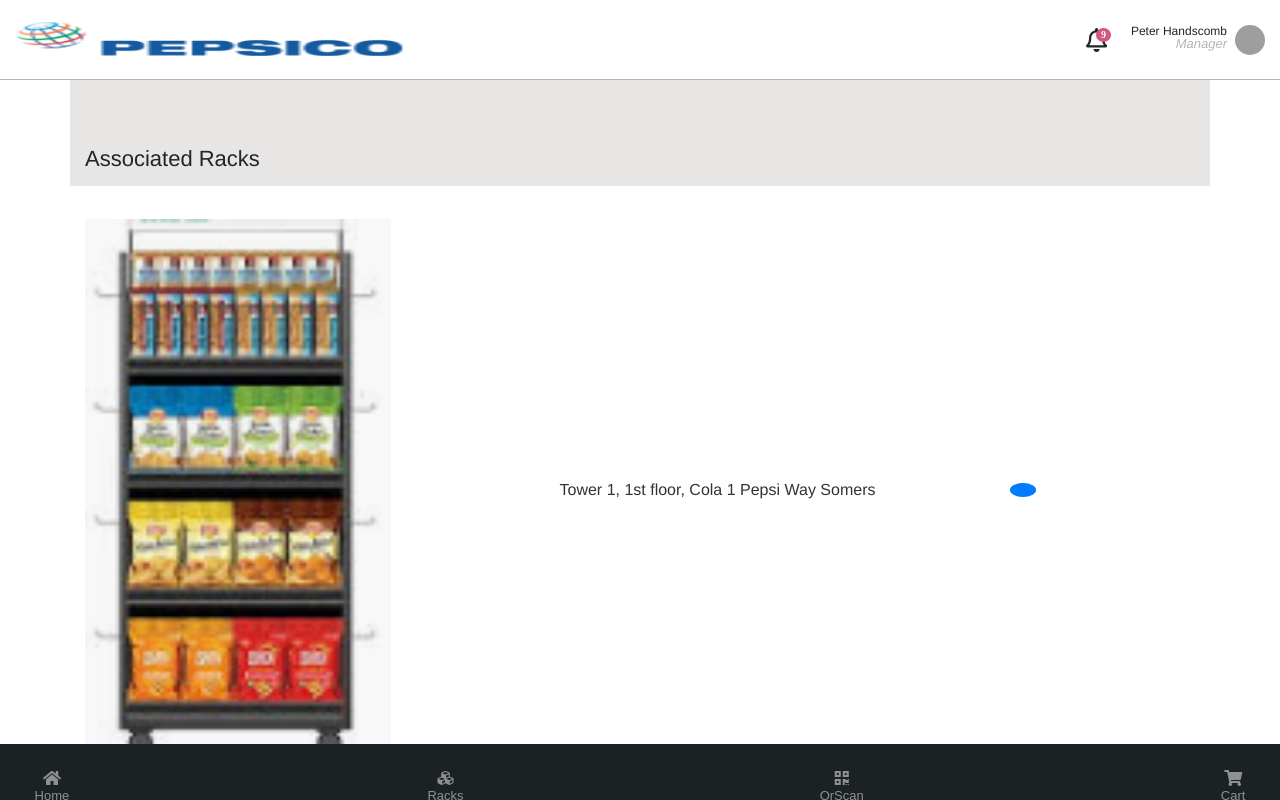
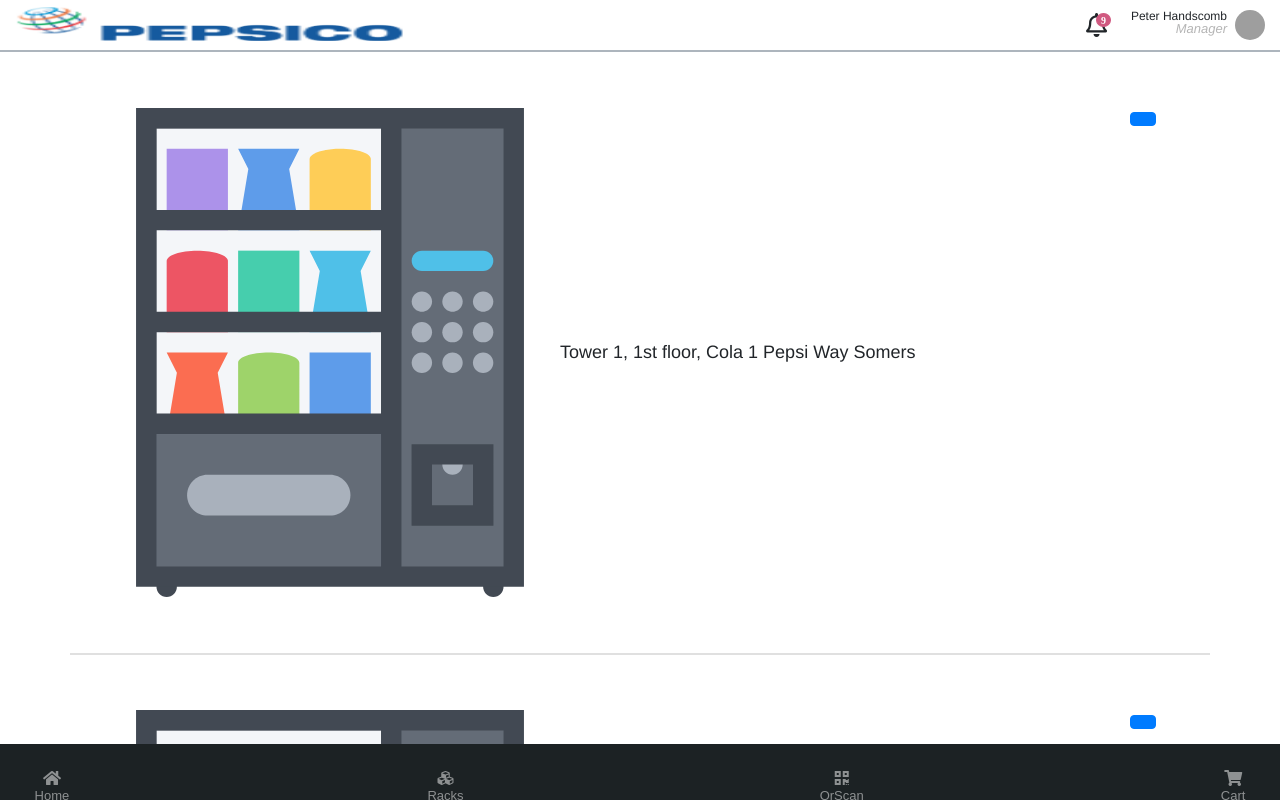
Before and after one commit to aman395jain/pepsiCo-boilerplate, a React (Create React App) app: page /managerDashboard in a window 1280 px wide. Built offline with nearby package versions, Linux system fonts and the light colour scheme; grey boxes are pictures that could not be loaded; what react-animations would draw is missing.

Commit message:
Code Refactoring

```diff
--- a/src/App.js
+++ b/src/App.js
@@ -28,14 +28,9 @@
   render() {
     return (
       <React.Fragment>
-        {/* <div className="container"> */}
         <Header isAuthorized={this.state.isLogin} />
-        {/* </div> */}
-        {/* <Navigation /> */}
         <Router />
-        {/* <div className="container"> */}
         <Footer isAuthorized={this.state.isLogin} />
-        {/* </div> */}
       </React.Fragment>
     );
   }
--- a/src/components/animations/animations.js
+++ b/src/components/animations/animations.js
@@ -5,10 +5,6 @@
 const HeadShake = styled.div`animation: 2s ${keyframes`${headShake}`} infinite`
 
 export default class Animations extends Component {
-  constructor(props) {
-    super(props);
-  }
-
 
   render() {
     return (
--- a/src/components/managerDashboard/managerDashboard.js
+++ b/src/components/managerDashboard/managerDashboard.js
@@ -1,7 +1,8 @@
 import React, { Component } from "react";
 
 import "./managerDashboard.scss";
-import rackImage from "../../assets/images/Rack_Image.png";
+// import rackImage from "../../assets/images/Rack_Image.png";
+import rackImage from "../../assets/images/vending-machine.svg";
 
 class ManagerDashboard extends Component {
   testArray = [1, 2, 3, 4];
@@ -27,26 +28,21 @@
   render() {
     return (
       <div className="container manager-dashboard">
-        <div className="row">
+        {/* <div className="row">
           <div className="col-12 col-md-12 col-sm-12 col-xs-12 list-rack-header">
             <span className="list-rack-header-content">
               Associated Racks
             </span>
           </div>
-        </div>
-        <div className="row">
+        </div> */}
         {this.testObject.map((data, index) => {
           return (
-              <div
-                key={index}
-                className="col-12 col-md-12 col-sm-12 col-xs-12 d-flex float-right rack-content"
-              >
-                <div className="row rack-tiles">
-                  <div className="col-4 col-md-4 col-sm-4 col-xs-4">
+            <div className="row rack-content" key={index}>
+              <div className="col-5 col-md-5 col-sm-5 col-xs-5">
                 <img
                   src={rackImage}
                   className="rack-image"
-                      alt="Rack Image"
+                  alt="Rack"
                 />
               </div>
               <div className="col-6 col-md-6 col-sm-6 col-xs-6 rack-location">
@@ -54,17 +50,15 @@
                   {data.rackLocation}
                 </span>
               </div>
-                  <div className="col-2 col-md-2 col-sm-2 col-xs-2 rack-to-description">
+              <div className="col-1 col-md-1 col-sm-1 col-xs-1 rack-to-description">
                 <div className="order-button-head">
                   <button className="btn btn-primary order-button" />
-                    </div>
                 </div>
               </div>
             </div>
           );
         })}
       </div>
-      </div>
     );
   }
 }
--- a/src/components/managerDashboard/managerDashboard.scss
+++ b/src/components/managerDashboard/managerDashboard.scss
@@ -1,52 +1,19 @@
 .manager-dashboard {
   overflow-y: auto;
-  // margin-top: 5%;
-  // min-height: 82%;
-  padding-top: 5%;
   background-color: #e8e5e5;
-  padding-bottom: 5%;
-  height: calc(100% - 17%);
-  .list-rack-header {
-    .list-rack-header-content {
-      // font-weight: bold;
-      font-size: 22px;
-    }
-  }
+  padding-bottom: 15%;
   .rack-content {
     background-color: #ffffff;
-    // border-radius: 10px;
-    // height: 50px;
-    // box-shadow: 1px 1px 1px 3px #ffffff;
-    margin: 1% 0;
-
-    .rack-tiles {
-      width: 100%;
-      padding: 3% 0;
+    padding: 5% 0;
+    border-bottom: 2px solid #e0e0e0;
     .rack-image {
       height: 100%;
-        width: 90%;
+      width: 110%;
     }
     .rack-location {
-        text-align: center;
-        justify-content: center;
       display: flex;
       align-items: center;
-        .rack-location-content {
-          // font-size: 14px;
-          color: #333;
-          font-weight: 500;
-        }
-      }
-
-      .rack-to-description {
-        height: 100%;
-        display: flex;
-        align-items: center;
-        .order-button {
-          border-radius: 50%;
-          // margin: 50%;
+      font-size: 18px;
     }
   }
 }
-  }
-}
--- a/src/shared/header/_header.scss
+++ b/src/shared/header/_header.scss
@@ -1,6 +1,6 @@
 .top-header {
   height: 10%;
-  border-bottom: 1px solid #adb5bd;
+  border-bottom: 2px solid #adb5bd;
   margin-right: 0px !important;
   margin-left: 0px !important;
 
```
Also changed, not shown: src/assets/images/vending-machine.svg (added), 1 other file (tests, documents, lock files or other folders). Lines whose indentation alone changed are shown as unchanged.
